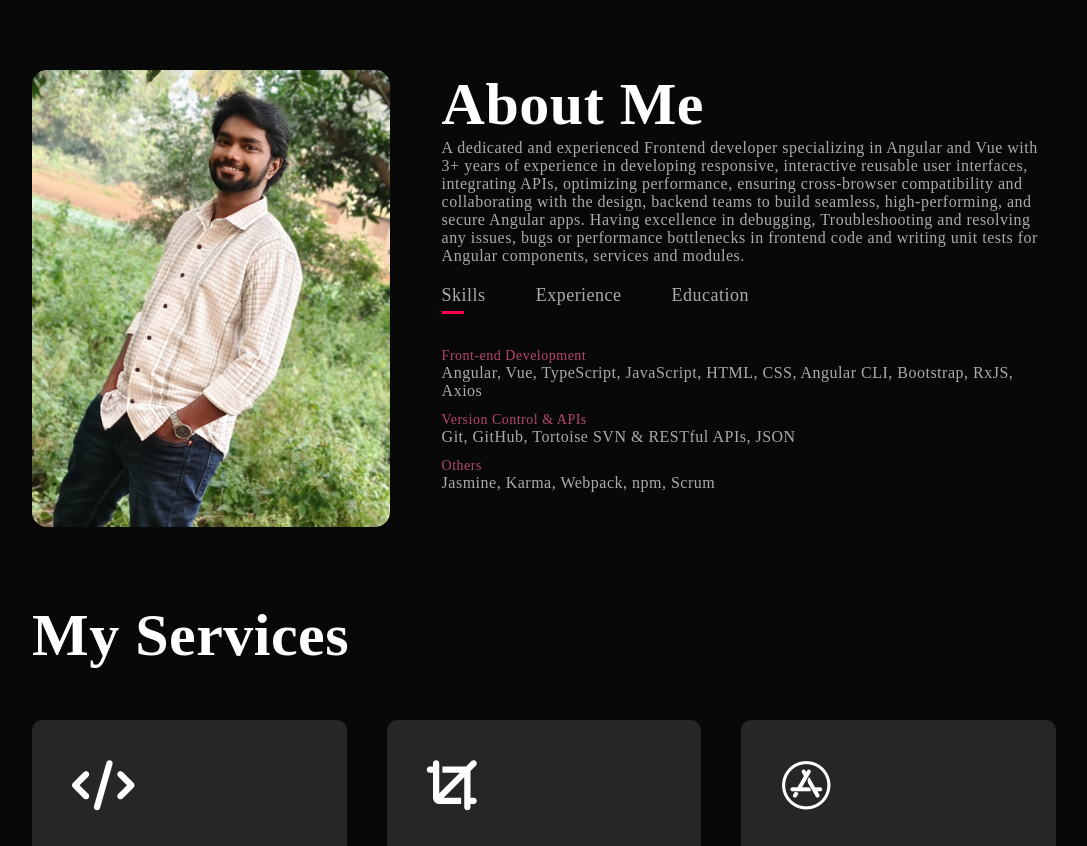
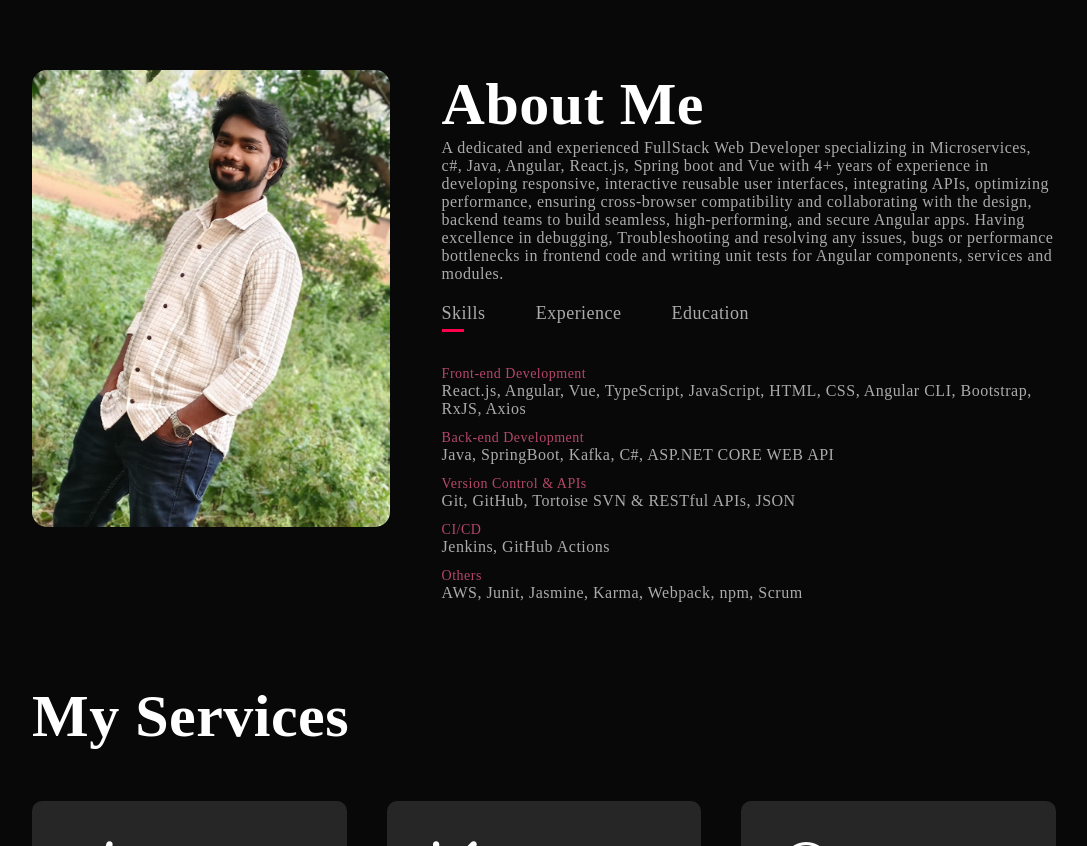
Before and after one commit to ahamad236/Portfolio-Website, an Angular app: page / in a window 1280 px wide. Shown: the part 820-1666 px from the top of the page, without its empty margins (96-1183 px from the left). Built offline with nearby package versions, Linux system fonts and the light colour scheme.

Commit message:
Updated Skills Section

```diff
--- a/src/app/home/home.component.html
+++ b/src/app/home/home.component.html
@@ -13,7 +13,7 @@
             <i class="fas fa-bars" (click)="openmenu()"></i>
         </nav>
         <div class="header-text">
-            <p>Frontend Deveoper || Angular || Vue</p>
+            <p>FullStack Web Developer</p>
             <h1>
                 Hi, i'm <span>Ahamad</span>
                 <br />From India
@@ -31,7 +31,8 @@
             <div class="about-col-2">
                 <h1 class="sub-title">About Me</h1>
                 <p>
-                    A dedicated and experienced Frontend developer specializing in Angular and Vue with 3+ years of
+                    A dedicated and experienced FullStack Web Developer specializing in Microservices, c#, Java,
+                    Angular, React.js, Spring boot and Vue with 4+ years of
                     experience in
                     developing responsive, interactive reusable user interfaces, integrating APIs, optimizing
                     performance, ensuring cross-browser compatibility and collaborating with the design, backend
@@ -47,11 +48,22 @@
                 </div>
                 <div class="tab-contents active-tab" id="skills">
                     <ul>
-                        <li><span>Front-end Development</span><br>Angular, Vue, TypeScript, JavaScript, HTML, CSS,
+                        <li><span>Front-end Development</span><br>React.js, Angular, Vue, TypeScript, JavaScript, HTML,
+                            CSS,
                             Angular
                             CLI, Bootstrap, RxJS, Axios</li>
+                        <li>
+                            <span>Back-end Development</span>
+                            <br>
+                            Java, SpringBoot, Kafka, C#, ASP.NET CORE WEB API
+                        </li>
                         <li><span>Version Control & APIs</span><br>Git, GitHub, Tortoise SVN & RESTful APIs, JSON</li>
-                        <li><span>Others</span><br>Jasmine, Karma, Webpack, npm, Scrum</li>
+                        <li>
+                            <span>CI/CD</span>
+                            <br>
+                            Jenkins, GitHub Actions
+                        </li>
+                        <li><span>Others</span><br>AWS, Junit, Jasmine, Karma, Webpack, npm, Scrum</li>
                     </ul>
                 </div>
                 <div class="tab-contents" id="experience">
```
